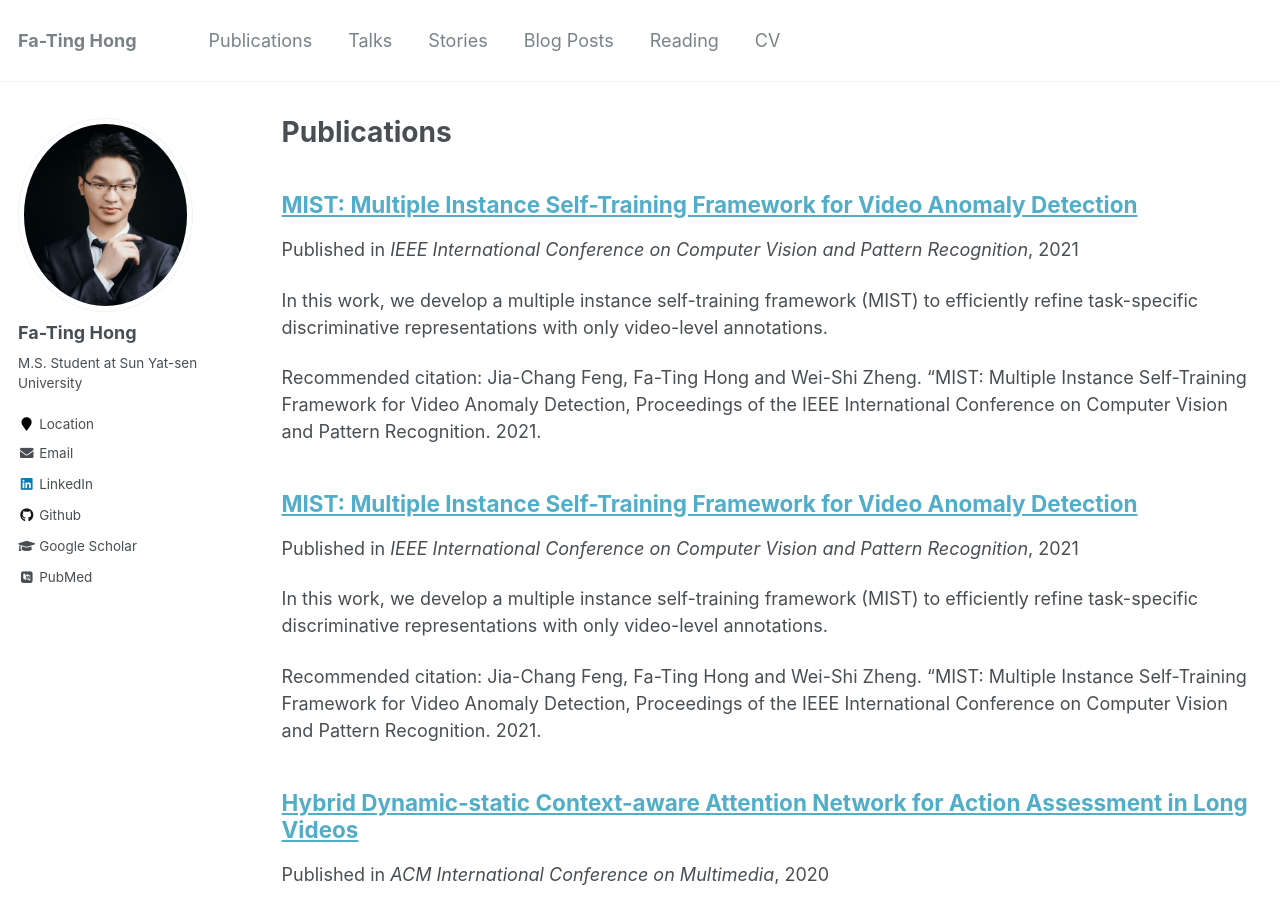
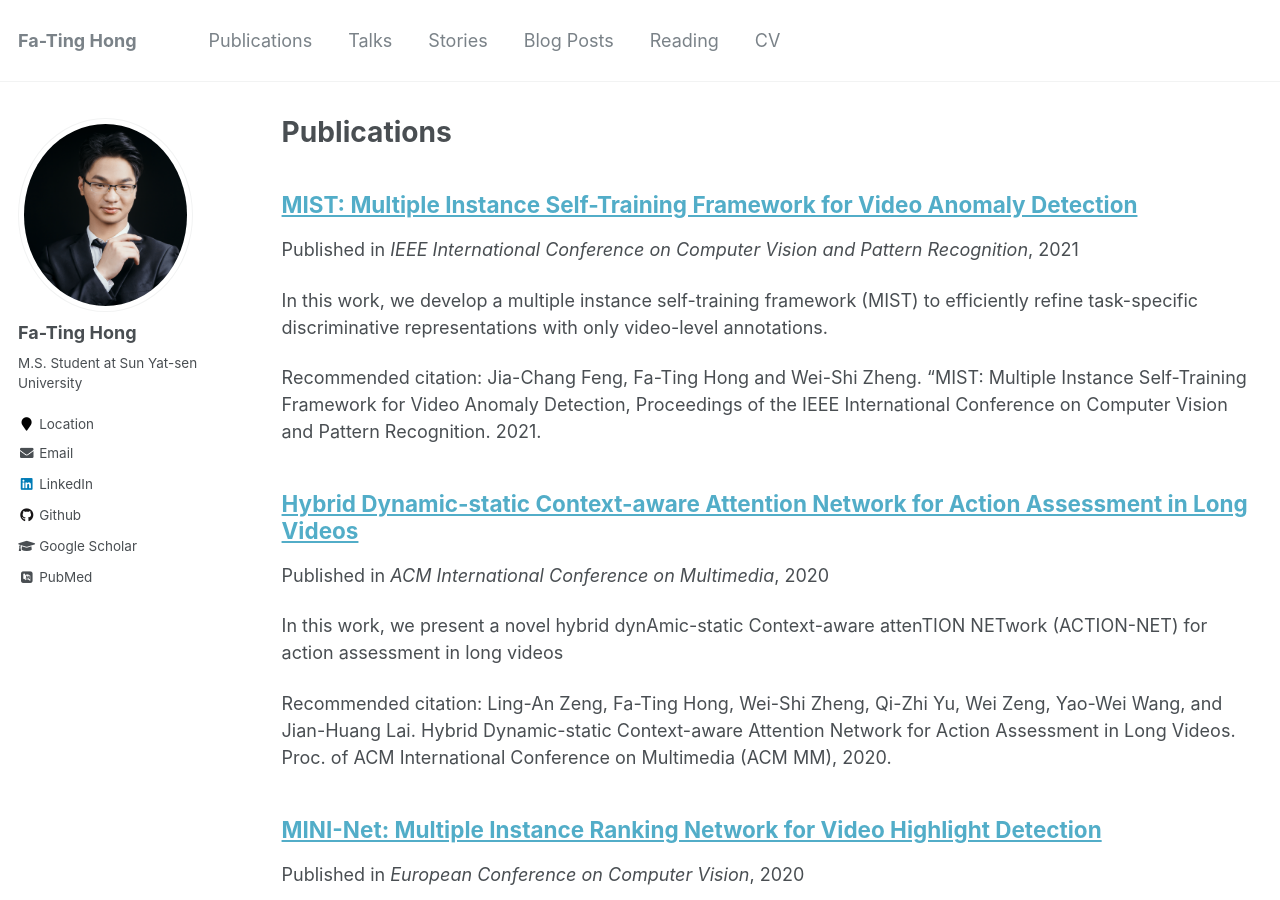
Before and after one commit to harlanhong/harlanhong.github.io, a Jekyll site: the page built from _pages/publications.md, in a window 1280 px wide and 900 px high. Built offline with Jekyll 4.4.1, drawn with Linux system fonts in a browser that asks for light colours; some web fonts are replaced.

Commit message:
about me

```diff
--- a/_publications/MISTv2.html
+++ b/_publications/MIST.html
@@ -1,7 +1,7 @@
 ---
 title: "MIST: Multiple Instance Self-Training Framework for Video Anomaly Detection"
 collection: publications
-permalink: /publication/MISTv2
+permalink: /publication/MIST
 excerpt: 'In this work, we develop a multiple instance self-training framework (MIST) to efficiently refine task-specific discriminative representations with only video-level annotations.'
 date: 2021-4-05
 venue: 'IEEE International Conference on Computer Vision and Pattern Recognition'
--- a/_publications/MIST.md
+++ /dev/null
@@ -1,33 +0,0 @@
----
-title: "MIST: Multiple Instance Self-Training Framework for Video Anomaly Detection"
-collection: publications
-permalink: /publication/MIST
-excerpt: 'In this work, we develop a multiple instance self-training framework (MIST) to efficiently refine task-specific discriminative representations with only video-level annotations.'
-date: 2021-4-05
-venue: 'IEEE International Conference on Computer Vision and Pattern Recognition'
-paperurl: ''
-citation: 'Jia-Chang Feng, Fa-Ting Hong and Wei-Shi Zheng. “MIST: Multiple Instance Self-Training Framework for Video Anomaly Detection, Proceedings of the IEEE International Conference on Computer Vision and Pattern Recognition. 2021.'
----
-<!-- <img src='/Projects/Learning-to-Rank/1842-framework.jpg'> -->
-![avatar](/Projects/MIST/framework.pdf)
-## Abstract
-Weakly supervised video anomaly detection (WS-VAD) is to distinguish anomalies from normal events based on discriminative representations. Most existing works are limited in insufficient video representations. In this work, we develop a multiple instance self-training framework (MIST) to efficiently refine task-specific discriminative representations with only video-level annotations. In particular, MIST is composed of 1) a multiple instance pseudo label generator, which adapts a sparse continuous sampling strategy to produce more reliable clip-level pseudo labels, and 2) a self-guided attention boosted feature encoder that aims to automatically focus on anomalous regions in frames while extracting task-specific representations. Moreover, we adopt a self-training scheme to optimize both components and finally obtain a task-specific feature encoder. Extensive experiments on two public datasets demonstrate the efficacy of our method, and our method performs comparably to or even better than existing supervised and weakly supervised methods, specifically obtaining a frame-level AUC 94.83% on ShanghaiTech.
-
-
-
-Paper and Code!
-[Download paper here](https://arxiv.org/abs/2104.01633)
-<!-- [View code here](https://github.com/lingan1996/ACTION-NET) -->
-
-
-
-
-Recommended citation:
-Jia-Chang Feng, Fa-Ting Hong and Wei-Shi Zheng. “MIST: Multiple Instance Self-Training Framework for Video Anomaly Detection Proceedings of the IEEE International Conference on Computer Vision and Pattern Recognition. 2021.
-
-Bib:
-@inproceedings{feng2021mist,
-title={MIST: Multiple Instance Self-Training Framework for Video Anomaly Detection},
-author={Feng, Jia-Chang and Hong, Fa-Ting and Zheng, Wei-Shi},
-booktitle={Proceedings of the IEEE International Conference on Computer Vision and Pattern Recognition}, year={2021}
-}
```
